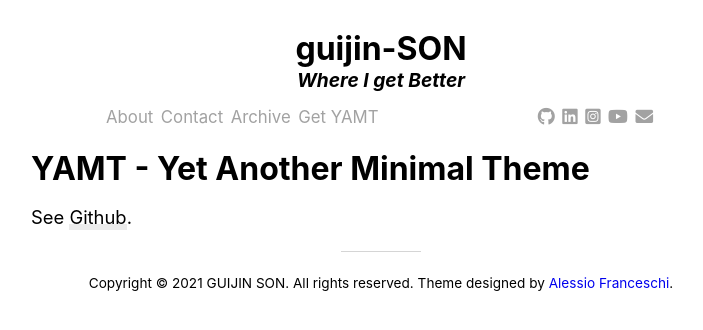
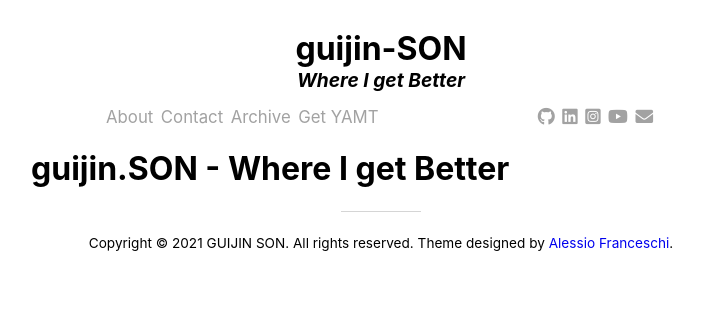
Before and after one commit to guijinSON/guijinSON.github.io, a Jekyll site: the page built from about.md, in a window 1280 px wide. Shown: the top 330 px of the page, without its empty margins (259-962 px from the left). Built offline with Jekyll 4.4.1, drawn with Linux system fonts in a browser that asks for light colours; nearby versions of some CDN libraries.

Commit message:
chore: updated about.md

```diff
--- a/about.md
+++ b/about.md
@@ -3,5 +3,4 @@ layout: default
 title: About
 ---
 
-# [YAMT - Yet Another Minimal Theme](https://yamt.netlify.app/)
-See [Github](https://github.com/PandaSekh/Jekyll-YAMT).
+# [guijin.SON - Where I get Better](https://yamt.netlify.app/)
```
